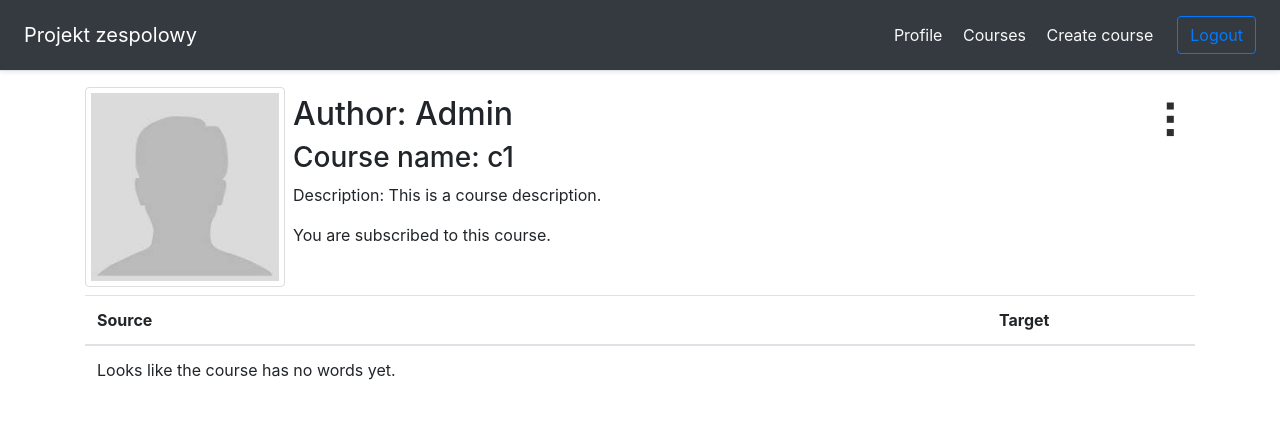
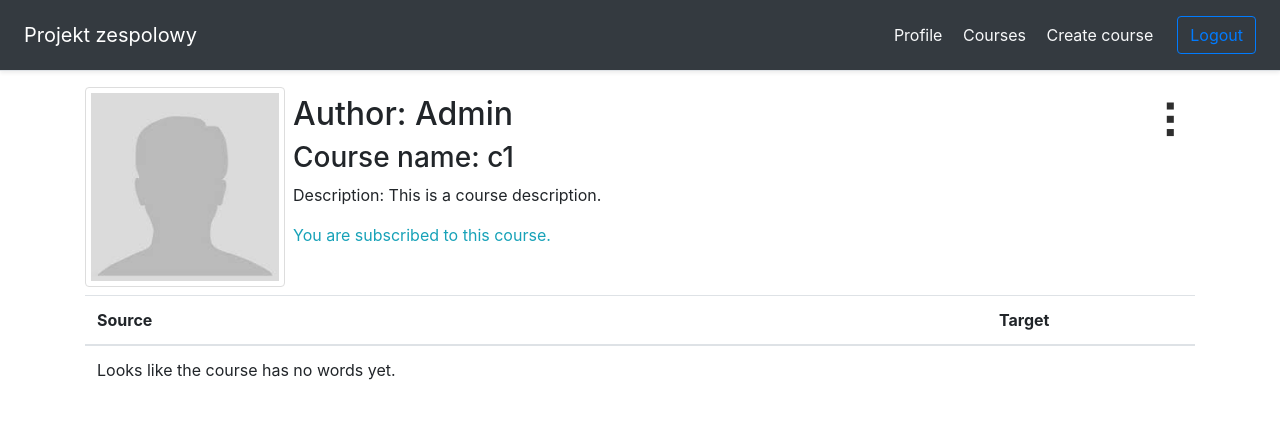
Before and after one commit to MagiciansRed/Projekt-zespolowy, a Django app: a page that uses templates/course/detail_course.html in a window 1280 px wide. Shown: the top 441 px of the page. Run offline with Django 3.2, Linux system fonts and the light colour scheme; a user stored in the database is signed in; data comes from the database, SQL or seed files in the repository; some libraries are stand-ins or nearby versions.

Commit message:
added color to subscription information

```diff
--- a/templates/course/detail_course.html
+++ b/templates/course/detail_course.html
@@ -35,7 +35,7 @@
             <h3 class="account-heading"> Course name: {{ course_detail.name }}</h3>
             <p class="article-content"> Description: {{ course_detail.description }}</p>
             {% if subscription_state == True %}
-                <p class="article-content"> You are subscribed to this course.</p>
+                <p class="article-content text-info"> You are subscribed to this course.</p>
             {% endif %}
         </div>
         {% if request.user == course_detail.author or subscription_state == True %}
```
